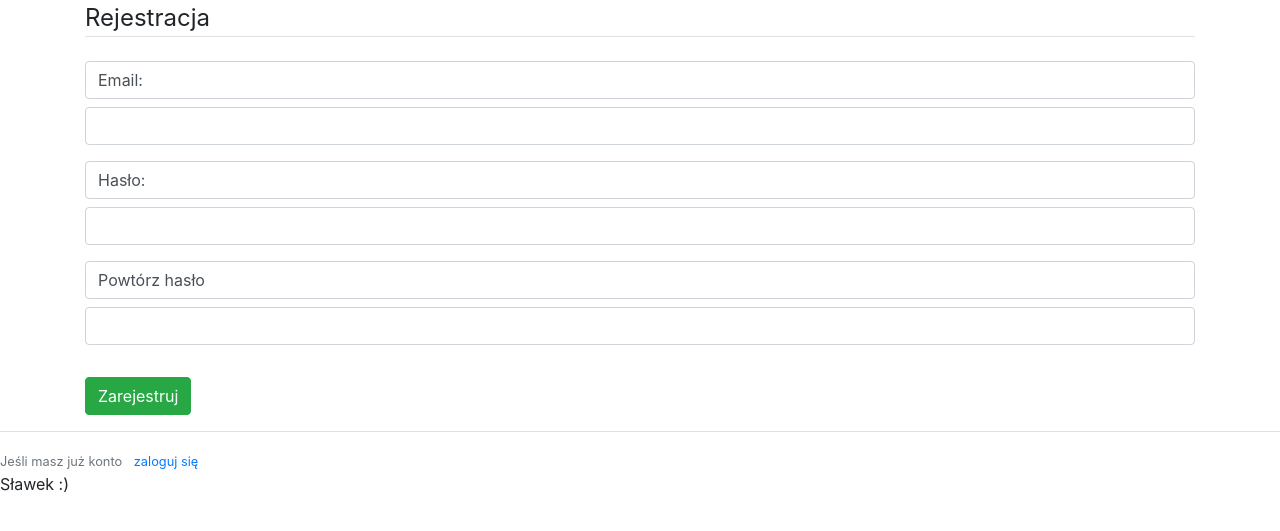
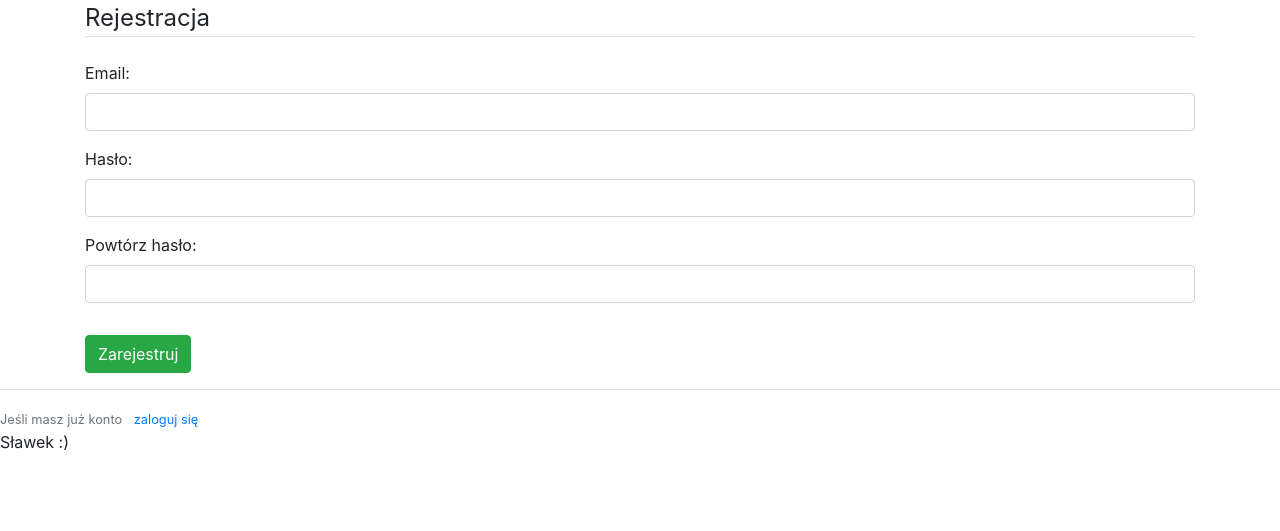
Before and after one commit to slapa2/Plants, a Flask app: page /register in a window 1280 px wide. Shown: the part 74-605 px from the top of the page. Run offline with Flask 2, Linux system fonts and the light colour scheme; some libraries are stand-ins or nearby versions.

Commit message:
fixed labels in register form

```diff
--- a/plants/auth/forms.py
+++ b/plants/auth/forms.py
@@ -5,12 +5,12 @@ from wtforms.validators import DataRequired, Length, Email, EqualTo, ValidationE
 class RegistrationForm(FlaskForm):
     email = StringField("Email:", validators=[DataRequired(), Email()])
     password = PasswordField('Hasło:', validators=[DataRequired(), EqualTo('confirm')])
-    confirm = PasswordField('Powtórz hasło', validators=[DataRequired()])
+    confirm = PasswordField('Powtórz hasło:', validators=[DataRequired()])
     submit = SubmitField("Zarejestruj")
 
 
 class LoginForm(FlaskForm):
     email = StringField("Email:", validators=[DataRequired()])
     password = PasswordField("Hasło:", validators=[DataRequired()])
-    stay_loggedin = BooleanField("Zapamiętaj mnie")
+    stay_loggedin = BooleanField("Zapamiętaj mnie:")
     submit = SubmitField('Zaloguj')
--- a/plants/auth/templates/register.html
+++ b/plants/auth/templates/register.html
@@ -7,7 +7,7 @@
             <fieldset class="form-group">
                 <legend class="border-bottom mb-4">Rejestracja</legend>
                 <div class="form-group">
-                    {{ form.email.label(class="form-control") }}
+                    {{ form.email.label(class="form-control-label") }}
                     {% if form.email.errors %}
                         <div style="color: red">
                             {% for error in form.email.errors  %}
@@ -18,7 +18,7 @@
                     {{ form.email(class="form-control") }}
                 </div>
                 <div class="form-group">
-                    {{ form.password.label(class="form-control") }}
+                    {{ form.password.label(class="form-control-label") }}
                     {% if form.password.errors %}
                         <div style="color: red">
                             {% for error in form.password.errors  %}
@@ -29,7 +29,7 @@
                     {{ form.password(class="form-control") }}
                 </div>
                 <div class="form-group">
-                    {{ form.confirm.label(class="form-control") }}
+                    {{ form.confirm.label(class="form-control-label") }}
                     {% if form.confirm.errors %}
                         <div style="color: red">
                             {% for error in form.confirm.errors  %}
```
